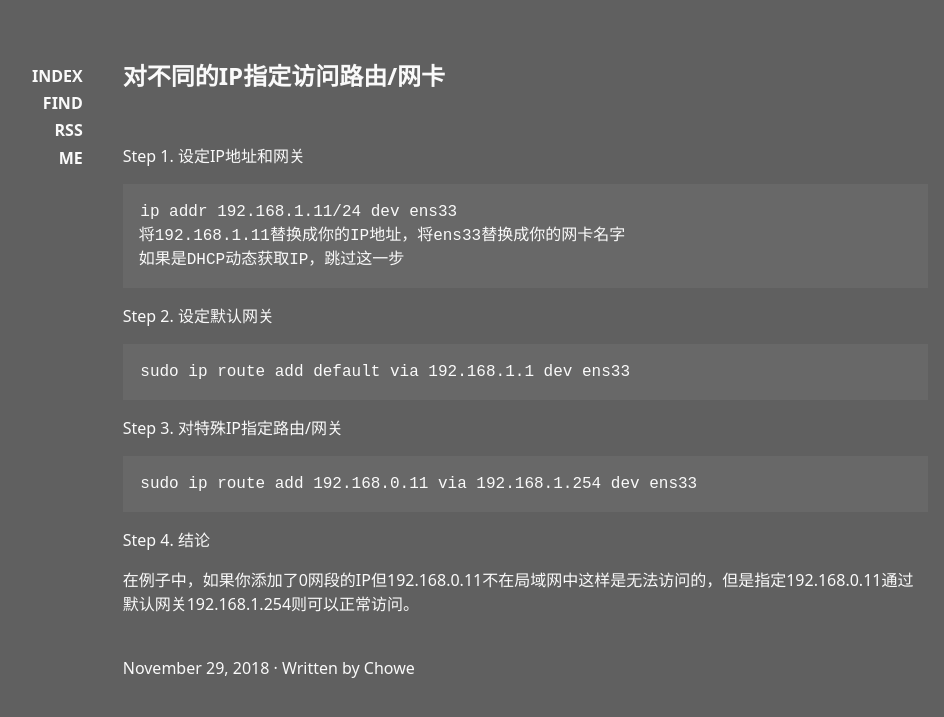
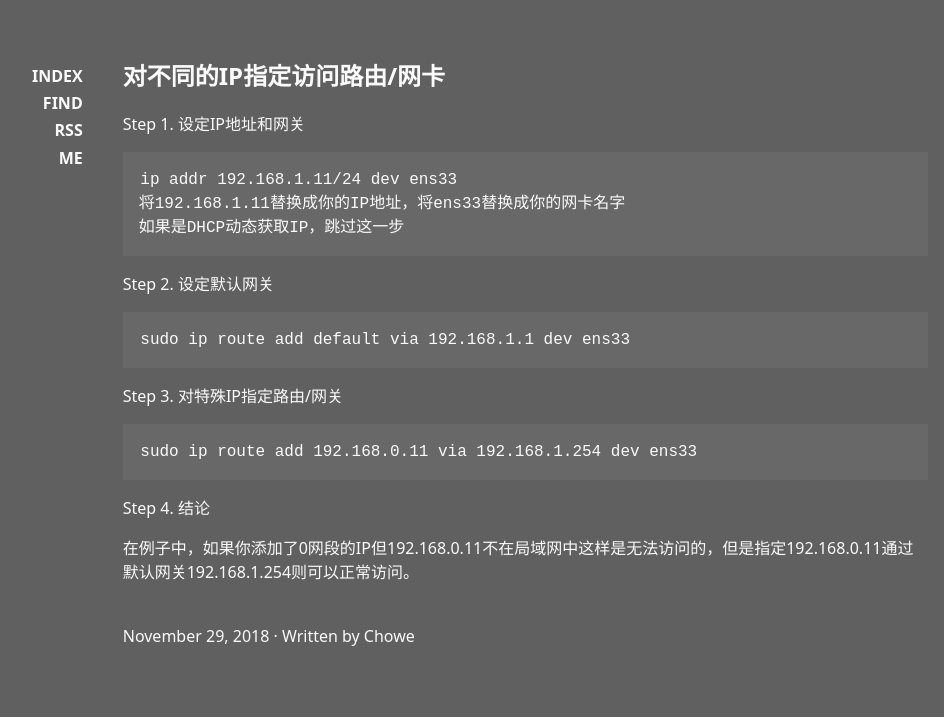
Before and after one commit to fixed-link/fixed-link.com, a Jekyll site: the page built from _posts/2018-11-29-make-IP-via-interface-that-you-want.md, in a window 1280 px wide. Shown: the top 717 px of the page, without its empty margins (160-1104 px from the left). Built offline with Jekyll 4.4.1, drawn with Linux system fonts in a browser that asks for light colours.

Commit message:
update css

```diff
--- a/_sass/_main.scss
+++ b/_sass/_main.scss
@@ -50,6 +50,12 @@ pre {
 	padding: .5rem;
 }
 
+.post br {
+	display: block;
+	content: "";
+	margin-top: 0;
+}
+
 .post p {
 	margin: .5rem 0;
 }
@@ -60,7 +66,7 @@ pre {
 
 .post h2:first-child, .project h2:first-child, .photo h2:first-child {
 	margin-top: 0;
-	margin-bottom: 1.5rem;
+	// margin-bottom: 1.5rem;
 }
 
 .meta {
@@ -214,11 +220,6 @@ nav ul {
 .photos ul {
 	margin-top: 0.5rem;
 }
-.post h2:first-child, .project h2:first-child, .photo h2:first-child {
-	margin-top: 0;
-	margin-bottom: 0;
-}
-
 
 }
 
```
